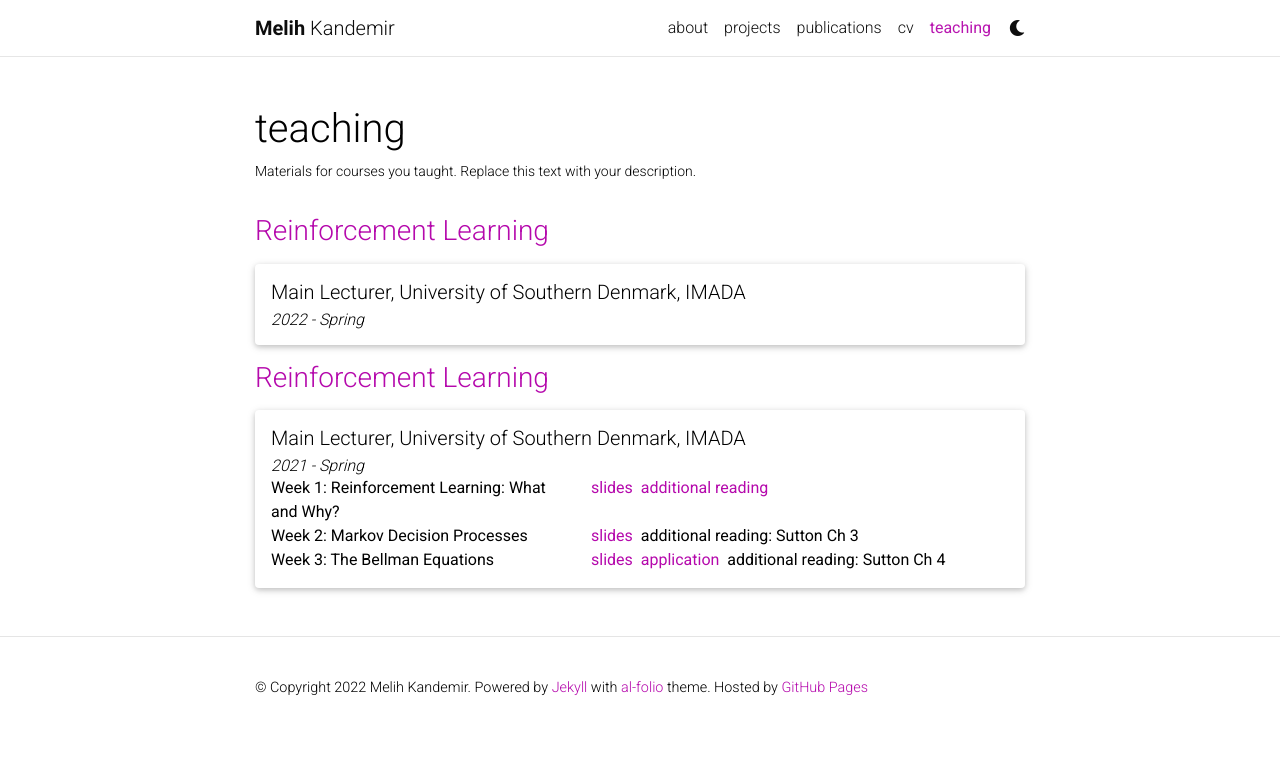
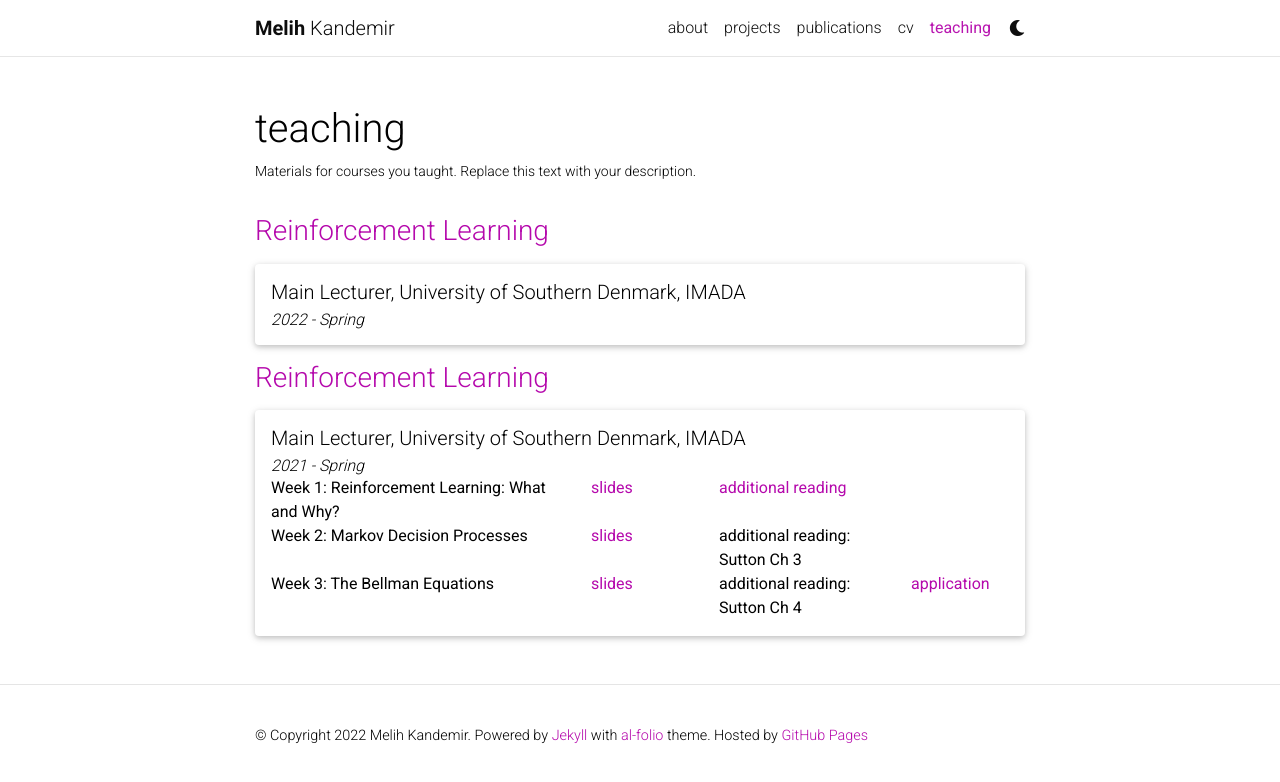
Before and after one commit to aportekila/melihkandemir, a Jekyll site: the page built from _pages/teaching.md, in a window 1280 px wide. Shown: the top 782 px of the page. Built offline with Jekyll 4.4.1, drawn with Linux system fonts in a browser that asks for light colours; comment, search, counter and statistics services are not loaded; a style sheet for code colours, icons or effects is not loaded.

Commit message:
teaching

```diff
--- a/_includes/lecture.html
+++ b/_includes/lecture.html
@@ -21,8 +21,19 @@
               <div class="col-sm-5">
                 Week {{ item.week }}: {{ item.topic }}
               </div>
-              <div class="col-sm-7">
+                <div class="col-sm-2">
                 <a href="{{ item.slides | absolute_url  }}" target="_blank" rel="noopener noreferrer">slides</a>&nbsp;
+                </div>
+                <div class="col-sm-3">
+                {% if item.additional_reading %}
+                  {% if item.additional_reading contains '.pdf' %}
+                    <a href="{{ item.additional_reading | absolute_url }}" target="_blank" rel="noopener noreferrer">additional reading</a>&nbsp;
+                  {% else %}
+                    additional reading: {{ item.additional_reading }}&nbsp;
+                  {% endif %}
+                {% endif %}
+                </div>
+                <div class="col-sm-2">
                 {% if item.application %}
                   {% if item.application contains '.ipynb' %}
                     <a href="{{ item.application | absolute_url }}" target="_blank" rel="noopener noreferrer">application</a>&nbsp;
@@ -30,15 +41,8 @@
                     application: {{ item.application }}&nbsp;
                   {% endif %}
                 {% endif %}
-                {% if item.additional_reading %}
-                  {% if item.additional_reading contains '.pdf' %}
-                    <a href="{{ item.additional_reading | absolute_url }}" target="_blank" rel="noopener noreferrer">additional reading</a>&nbsp;
-                  {% else %}
-                    additional reading: {{ item.additional_reading }}&nbsp;
-                  {% endif %}
-                {% endif %}
+                </div>
 
-              </div>
             </div>
           </li>
         {% endfor %}
```
